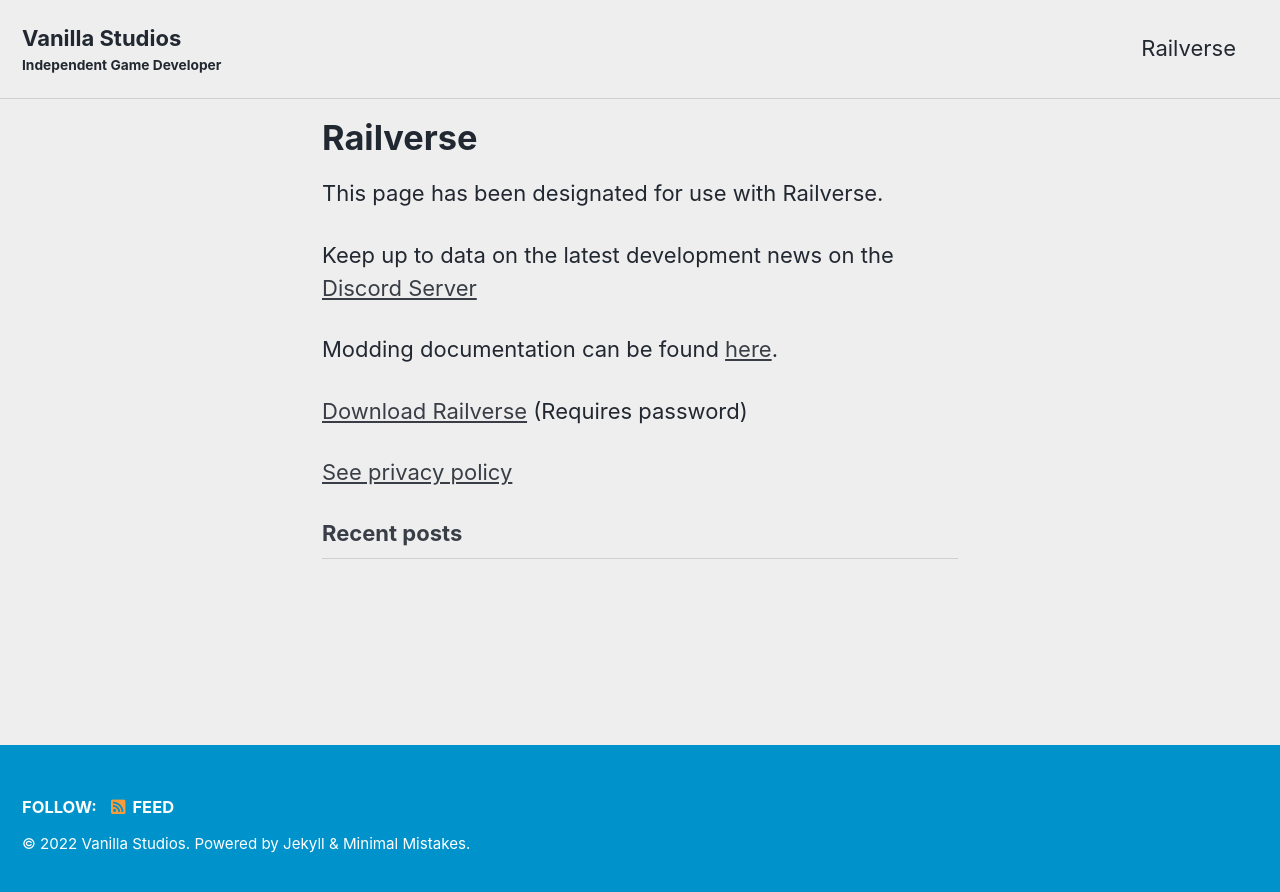
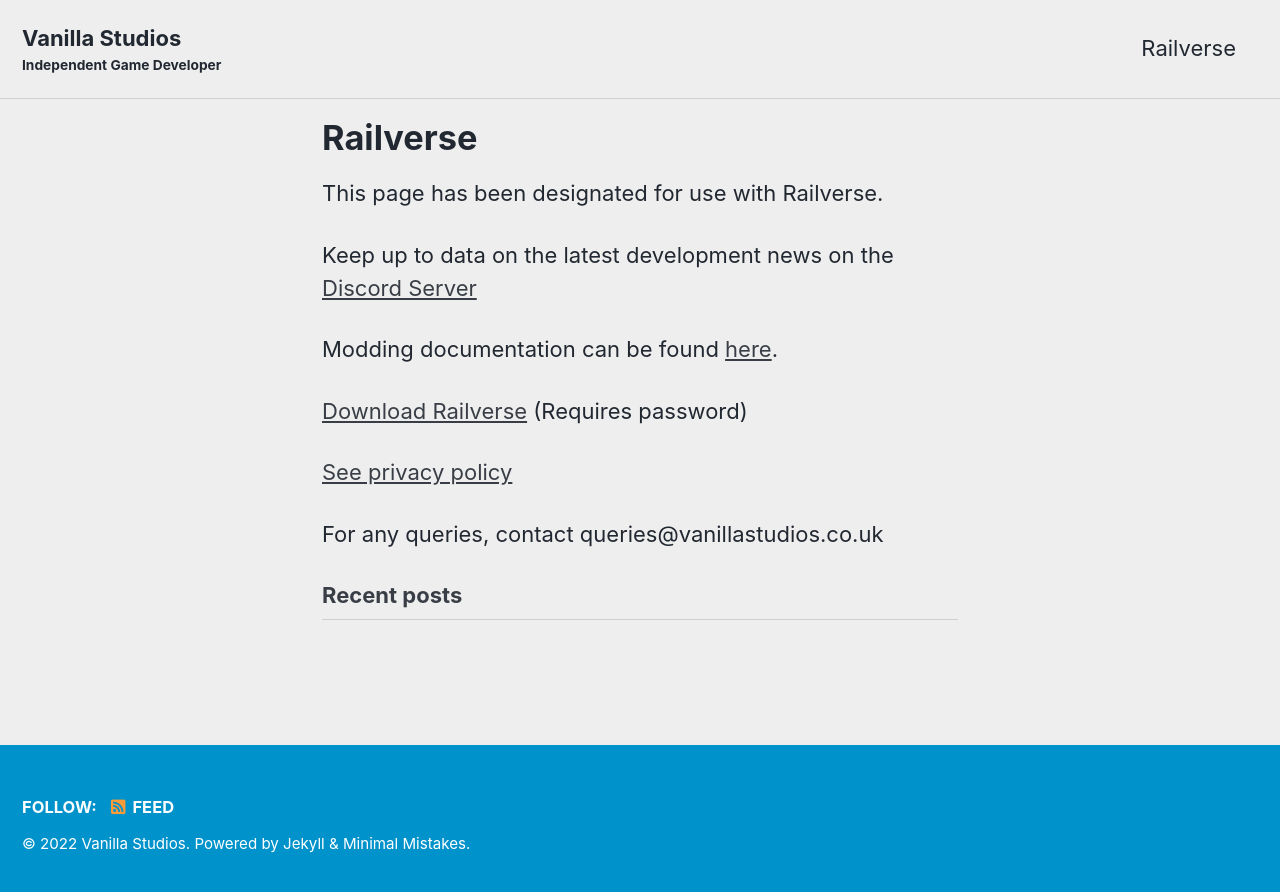
Before and after one commit to Vanilla-Studios/Vanilla-Studio.github.io, a Jekyll site: the page built from _pages/railverse.md, in a window 1280 px wide. Shown: the top 892 px of the page. Built offline with Jekyll 4.4.1, drawn with Linux system fonts in a browser that asks for light colours; cached includes are drawn as plain includes.

Commit message:
Updated support

```diff
--- a/_pages/railverse.md
+++ b/_pages/railverse.md
@@ -13,3 +13,5 @@
 [Download Railverse](https://imbenji03.itch.io/railverse) (Requires password)
 
 [See privacy policy](http://vanillastudios.co.uk/railverse/privacypolicy/)
+
+For any queries, contact queries@vanillastudios.co.uk
```
